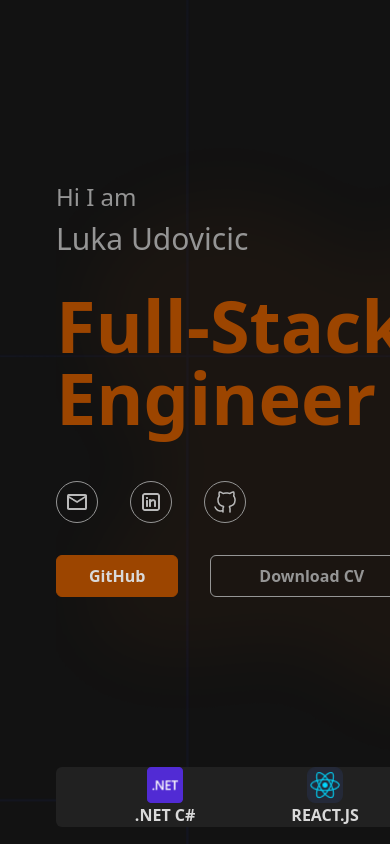
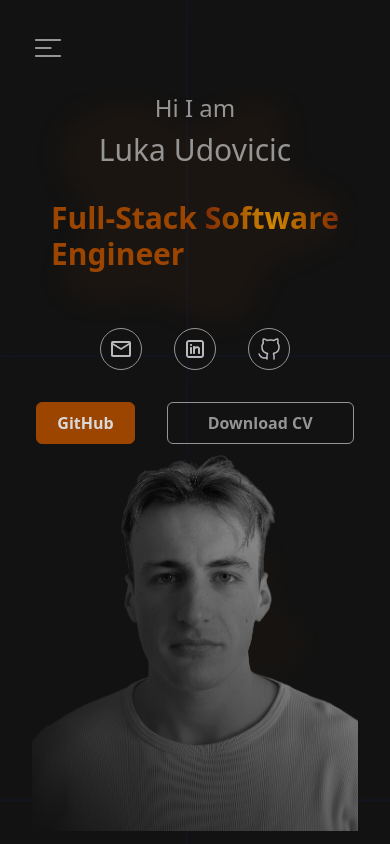
Before and after one commit to LukaUdovicic02/Portfolio, a Next.js app: page / in a window 390 px wide. Shown: the top 844 px of the page. Built offline with nearby package versions, Linux system fonts and the light colour scheme.

Commit message:
addded layout for extra small screen

```diff
--- a/app/components/Footer.tsx
+++ b/app/components/Footer.tsx
@@ -4,6 +4,7 @@ import EmailIcon from "@/public/images/icon-email.png";
 import LinkedInIcon from "@/public/images/icon-linkedin.png";
 import GithubIcon from "@/public/images/icon-github.png";
 import PhoneIcon from "@/public/images/icon-phone.png";
+
 import Image from "next/image";
 
 type Props = {};
--- a/app/components/Home.tsx
+++ b/app/components/Home.tsx
@@ -18,18 +18,27 @@ type Props = {};
 
 const Home = (props: Props) => {
   return (
-    <div id="home" className="w-[1440px] h-screen p-14 ">
-      <div className="flex flex-col h-full z-10">
+    <div id="home" className="sm:w-[1440px] xs:w-full h-screen xs:p-8 sm:p-14 ">
+      <div className="flex flex-col h-full z-10 relative">
         <NavBar />
 
-        <div className="flex items-center justify-between flex-grow bg-[url(/images/backgroundHomePage.png)] bg-[position:-50px]  bg-no-repeat">
-          <div className="w-[674px] h-[527px] ">
-            <div>
-              <h1 className="text-2xl text-secondarytext mb-2 ">Hi I am</h1>
+        <div
+          className="
+          bg-no-repeat bg-[url(/images/backgroundHomePage.png)] flex flex-grow
+          xs:bg-[length:110%_40%] xs:bg-[position:-10px_-30px]
+          xs:juftify-center xs:flex-col sm:flex-row
+          sm:items-center sm:justify-between
+          sm:bg-[position:-50px] "
+        >
+          <div className="sm:w-[674px] sm:h-[527px] xs:flex xs:flex-col xs:items-center">
+            <div className="xs:flex xs:flex-col xs:items-center sm:block">
+              <h1 className="text-2xl  text-secondarytext mb-2">Hi I am</h1>
               <h1 className="text-3xl text-secondarytext mb-8">
                 Luka Udovicic
               </h1>
-              <h1 className="text-7xl text-header font-bold w-[700px]">
+            </div>
+            <div>
+              <h1 className="sm:text-7xl xs:text-3xl  text-header font-bold xs:w-full sm:w-[700px]">
                 Full-Stack{" "}
                 <span
                   className="blinking-letter bg-linear-to-r text-transparent bg-clip-text
@@ -38,18 +47,18 @@ const Home = (props: Props) => {
                   Software
                 </span>
               </h1>
-              <h1 className="text-7xl text-header font-bold w-[700px]">
+              <h1 className="sm:text-7xl xs:text-3xl text-header font-bold xs:w-full sm:w-[700px]">
                 Engineer
               </h1>
             </div>
             <div>
-              <ul className="flex flex-row mt-12 gap-8 mb-8">
-                <li className=" border-1 border-secondarytext rounded-4xl p-2 hover:bg-secondarytext transition duration-300">
+              <ul className="sm:flex sm:flex-row sm:mt-12 xs:mt-14 gap-8 mb-8 xs:items-center xs:flex xs:justify-center xs:relative ">
+                <li className=" border-1 border-secondarytext  rounded-4xl p-2 hover:bg-secondarytext transition duration-300">
                   <a href="mailto:lukaudovicic10@gmail.com" target="blank">
                     <Image className="w-6 h-6 " src={EmailIcon} alt="icon" />
                   </a>
                 </li>
-                <li className=" border-1 border-secondarytext rounded-4xl p-2 hover:bg-primarytext transition duration-300">
+                <li className="border-1 border-secondarytext rounded-4xl p-2 hover:bg-primarytext transition duration-300">
                   <a
                     target="blank"
                     href="https://www.linkedin.com/in/lukaudovicic/"
@@ -68,34 +77,32 @@ const Home = (props: Props) => {
               <a
                 target="blank"
                 href="https://github.com/LukaUdovicic02"
-                className="font-bold rounded-md py-2 px-8 bg-header border-1 border-header transition ease-in-out duration-500 text-primarytext cursor-pointer hover:bg-transparent  hover:border-secondarytext hover:text-secondarytext hover:border-1"
+                className="font-bold rounded-md sm:py-2 sm:px-8 xs:py-2 xs:px-5 bg-header border-1 border-header transition ease-in-out duration-500 text-primarytext cursor-pointer hover:bg-transparent  hover:border-secondarytext hover:text-secondarytext hover:border-1"
               >
                 GitHub
               </a>
               <a
                 href="/api/blob"
-                className="transition ease-in-out duration-500 hover:border-header font-bold rounded-md py-2 px-12 border-1 border-secondarytext text-secondarytext cursor-pointer hover:bg-header hover:text-primarytext "
+                className="transition ease-in-out duration-500 hover:border-header font-bold rounded-md py-2 xs:px-10 sm:px-12 border-1 border-secondarytext text-secondarytext cursor-pointer hover:bg-header hover:text-primarytext "
               >
                 Download CV
               </a>
             </div>
           </div>
 
-          <div className="bg-[url(/images/backgroundHomePage.png)] bg-no-repeat bg-[length:60%_60%] bg-[position:100px] relative ">
-            <div className="absolute z-2 bottom-0 w-[543px] h-[592px] bg-gradient-to-bl from-blck/0 to-blck"></div>
-            <div className="absolute bottom-0 w-[544px] z-2 h-[593px] bg-gradient-to-t from-blck/30 to-blck/0"></div>
+          <div className="bg-[url(/images/backgroundHomePage.png)] bg-no-repeat bg-[length:60%_60%] bg-[position:100px] relative">
+            <div className="absolute z-2 bottom-0 xs:w-full xs:h-full sm:w-full sm:h-full bg-gradient-to-bl from-blck/0 to-blck"></div>
+            <div className="absolute bottom-0 sm:w-[544px] xs:w-full xs:h-full z-2 sm:h-[593px] bg-gradient-to-t from-blck/30 to-blck/0"></div>
 
             <Image
               src={slika}
               alt="profile picture"
-              className="object-contain z-1 relative"
-              width={543}
-              height={592}
+              className="object-contain z-1 aboslute sm:w-[543px] sm:h-[592px] xs:w-full xs:h-full "
             />
           </div>
         </div>
 
-        <div className="bg-[#212121] flex justify-center w-[1337px]  h-[126px] rounded-md mx-auto">
+        <div className="xs:hidden sm:bg-[#212121] sm:flex sm:justify-center sm:w-[1337px] sm:h-[126px] sm:rounded-md sm:mx-auto">
           <ul className="flex flex-row justify-center items-center gap-24">
             <li className="flex flex-col justify-center items-center shake-on-hover">
               <Image className="w-9 h-9" src={NetIcon} alt="icon" />
--- a/app/components/NavBar.tsx
+++ b/app/components/NavBar.tsx
@@ -1,17 +1,22 @@
 import Link from "next/link";
 import React from "react";
+import navbarIcon from "@/public/images/navbarIcon.png";
 
 type Props = {};
 
 const NavBar = (props: Props) => {
   return (
-    <div className="flex justify-center z-1 h-[90px]">
+    <div className="flex sm:justify-center z-1 sm:h-[90px] xs:w-[384px] xs:h-[60px] relative ">
+      <div className="bg-[url(/images/navbarIcon.png)] w-30 h-30 bg-no-repeat relative md:hidden"></div>
       <ul
-        className="  shadow-[0_4px_20px_#9C4500] w-[580px] h-[66px] transition-all duration-300
-         hover:w-[700px] hover:h-[90px] hover:border-1 hover:px-32
-         rounded-2xl border-solid
-         border-1 px-22 py-4 flex flex-row justify-between items-center
-        text-2xl font-bold text-secondarytext "
+        className="
+          xs:hidden xs:w-[300px]
+
+          sm:shadow-[0_4px_20px_#9C4500] sm:w-[580px] sm:h-[66px] sm:transition-all
+          sm:hover:w-[700px] sm:hover:h-[90px] m:hover:border-1 sm:hover:px-32
+          sm:rounded-2xl sm:border-solid sm:duration-300 sm:items-center
+          sm:border-1 sm:px-22 sm:py-4 sm:flex sm:flex-row sm:justify-between
+          sm:text-2xl sm:font-bold sm:text-secondarytext"
       >
         <li className="hover:text-primarytext transition duration-300 ">
           <Link href="#home">Home</Link>
--- a/app/globals.css
+++ b/app/globals.css
@@ -6,7 +6,7 @@
   --color-secondarytext: #959595;
   --color-blck: #121212;
 
-  --breakpoint-xs: 30rem;
+  --breakpoint-xs: 384px;
 }
 
 @keyframes soft-blink {
@@ -29,7 +29,7 @@
 }
 
 .blinking-letter {
-  animation: soft-blink s ease-in-out infinite;
+  animation: soft-blink 3s ease-in-out infinite;
 }
 
 .animated-gradient {
--- a/app/page.tsx
+++ b/app/page.tsx
@@ -8,11 +8,9 @@ import About from "./components/About";
 import Contact from "./components/Contact";
 import Footer from "./components/Footer";
 
-
-
 export default function Page() {
   return (
-    <div className="relative  w-full min-h-screen overflow-x-hidden">
+    <div className="relative sm:w-full min-h-screen overflow-x-hidden">
       <Image
         src={background}
         alt="background"
```
Also changed, not shown: public/images/navbarIcon.png (added).
